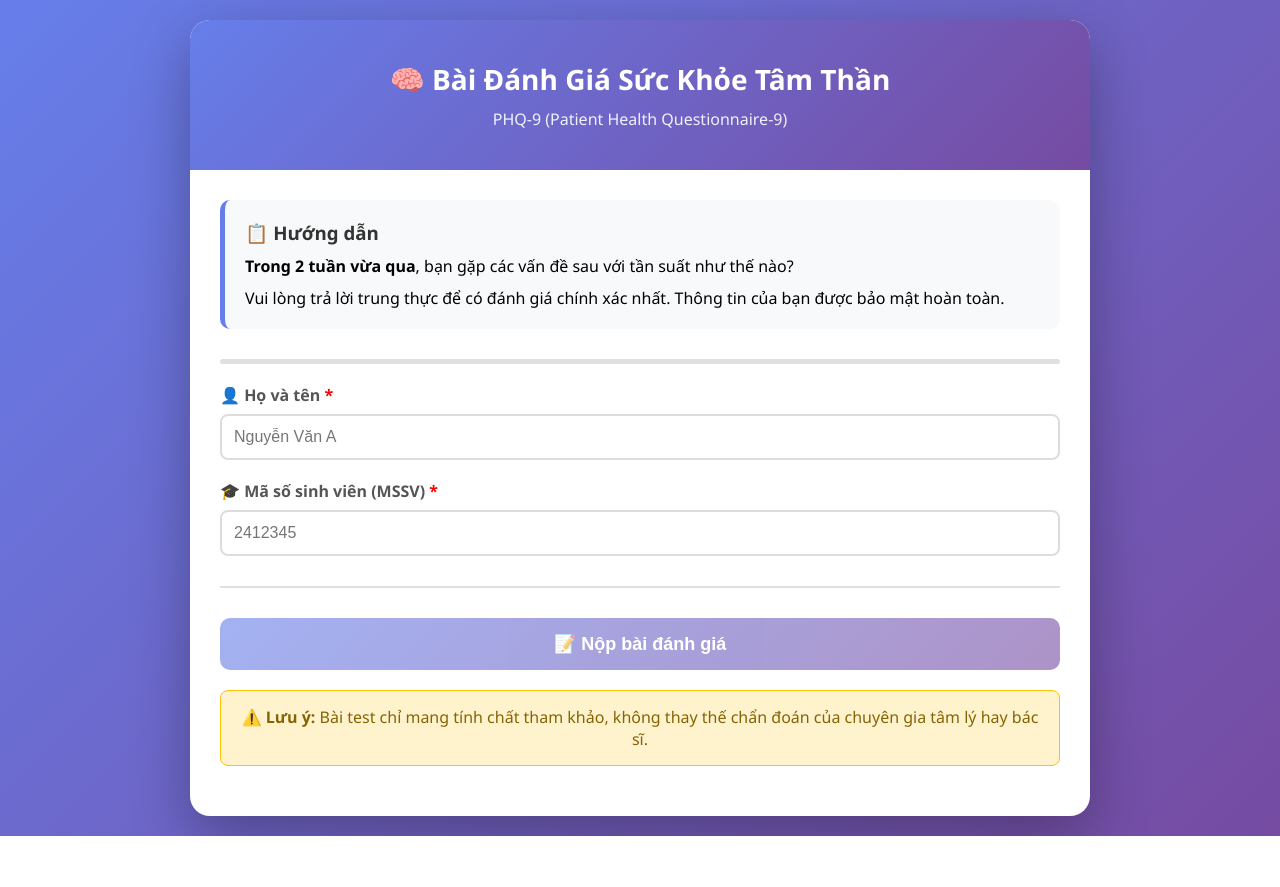
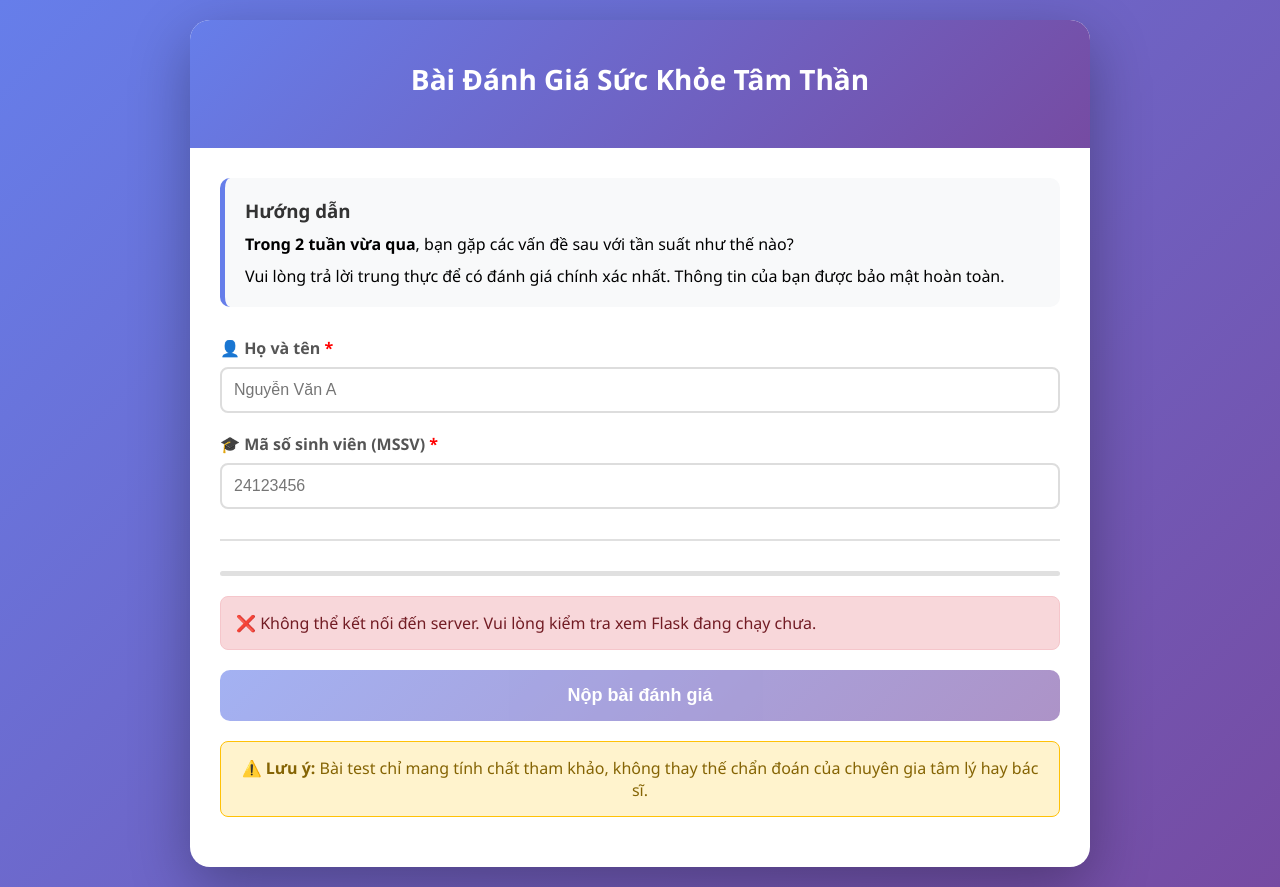
Before and after one commit to thuan65/TamLy-LAB-, a Flask app: template quiz/templates/quiz_mentalHealth.html in a window 1280 px wide. Before the commit the page ends 836 px from the top, so only its background shows below. Run offline with Flask 3, Linux system fonts and the light colour scheme; the template is opened without the code that fills it, so the values that code supplies are empty.

Commit message:
Update quiz_mentalHealth.html

```diff
--- a/quiz/templates/quiz_mentalHealth.html
+++ b/quiz/templates/quiz_mentalHealth.html
@@ -122,13 +122,11 @@
             border: 2px solid #e9ecef;
             border-radius: 50px;
             cursor: pointer;
-            font-size: 15px;
+            font-size: 14px;
             font-weight: 500;
             color: #495057;
             transition: all 0.3s ease;
             user-select: none;
-            text-transform: uppercase;
-            letter-spacing: 0.5px;
         }
 
         .radio-option input[type="radio"]:checked + label {
@@ -236,6 +234,7 @@
         .advice-box li {
             padding: 8px 0;
             color: #555;
+            line-height: 1.6;
         }
 
         .action-box {
@@ -259,6 +258,7 @@
         .action-box li {
             padding: 8px 0;
             color: #004085;
+            line-height: 1.6;
         }
 
         .continue-btn {
@@ -303,8 +303,28 @@
             transition: width 0.3s;
         }
 
+        .loading {
+            text-align: center;
+            padding: 40px;
+            color: #666;
+            font-size: 18px;
+        }
+
+        .error-message {
+            background: #f8d7da;
+            border: 1px solid #f5c6cb;
+            color: #721c24;
+            padding: 15px;
+            border-radius: 8px;
+            margin: 20px 0;
+        }
+
         /* Responsive */
         @media (max-width: 768px) {
+            .header h1 {
+                font-size: 24px;
+            }
+
             .radio-group {
                 flex-direction: column;
             }
@@ -323,19 +343,14 @@
 <body>
     <div class="container">
         <div class="header">
-            <h1>🧠 Bài Đánh Giá Sức Khỏe Tâm Thần</h1>
-            <p>PHQ-9 (Patient Health Questionnaire-9)</p>
+            <h1>Bài Đánh Giá Sức Khỏe Tâm Thần</h1>
         </div>
 
         <div class="content">
             <div class="info-section">
-                <h3>📋 Hướng dẫn</h3>
+                <h3>Hướng dẫn</h3>
                 <p><strong>Trong 2 tuần vừa qua</strong>, bạn gặp các vấn đề sau với tần suất như thế nào?</p>
                 <p style="margin-top: 10px;">Vui lòng trả lời trung thực để có đánh giá chính xác nhất. Thông tin của bạn được bảo mật hoàn toàn.</p>
-            </div>
-
-            <div class="progress-bar">
-                <div class="progress-fill" id="progressBar"></div>
             </div>
 
             <form id="quizForm">
@@ -347,23 +362,34 @@
 
                 <div class="form-group">
                     <label>🎓 Mã số sinh viên (MSSV) <span style="color: red;">*</span></label>
-                    <input type="text" id="mssv" placeholder="2412345" required>
+                    <input type="text" id="mssv" placeholder="24123456" required>
                 </div>
 
                 <hr style="margin: 30px 0; border: none; border-top: 2px solid #e0e0e0;">
 
-                <!-- Câu hỏi sẽ được load động -->
-                <div id="questions-container"></div>
+                <div class="progress-bar">
+                    <div class="progress-fill" id="progressBar"></div>
+                </div>
 
-                <!-- Câu hỏi về mức độ ảnh hưởng -->
-                <div class="impact-section" id="impact-section" style="display:none;">
-                    <h3>📊 Câu hỏi cuối cùng</h3>
-                    <p><strong>10. Những khó khăn trên đã ảnh hưởng đến học tập, công việc hoặc các sinh hoạt thường ngày của bạn như thế nào?</strong></p>
+                <!-- Loading indicator -->
+                <div id="loading" class="loading">
+                    <p>Đang tải câu hỏi...</p>
+                </div>
+
+                <!-- Error message -->
+                <div id="error" class="error-message" style="display: none;"></div>
+
+                <!-- Câu hỏi 1-9 -->
+                <div id="questions-container" style="display: none;"></div>
+
+                <!-- Câu hỏi 10: Mức độ ảnh hưởng -->
+                <div class="question-block" id="impact-section" style="display:none;">
+                    <h4>10. Những khó khăn trên đã ảnh hưởng đến học tập, công việc hoặc các sinh hoạt thường ngày của bạn như thế nào?</h4>
                     <div class="radio-group" id="impact-container"></div>
                 </div>
 
                 <button type="button" class="submit-btn" onclick="submitQuiz()" id="submitBtn" disabled>
-                    📝 Nộp bài đánh giá
+                    Nộp bài đánh giá
                 </button>
             </form>
 
@@ -380,15 +406,32 @@
         let totalQuestions = 0;
         let answeredQuestions = 0;
 
-        // Load câu hỏi từ API
+        // Load câu hỏi từ API khi trang được tải
         async function loadQuestions() {
             try {
+                document.getElementById('loading').style.display = 'block';
+                document.getElementById('error').style.display = 'none';
+
                 const res = await fetch('/api/lay-cau-hoi');
+
+                if (!res.ok) {
+                    throw new Error('Không thể kết nối đến server. Vui lòng kiểm tra xem Flask đang chạy chưa.');
+                }
+
                 const data = await res.json();
 
+                if (!data.success) {
+                    throw new Error(data.message || 'Lỗi tải câu hỏi');
+                }
+
+                // Ẩn loading, hiện câu hỏi
+                document.getElementById('loading').style.display = 'none';
+                document.getElementById('questions-container').style.display = 'block';
+
                 const container = document.getElementById('questions-container');
-                totalQuestions = data.cau_hoi.length;
+                totalQuestions = data.cau_hoi.length; // 9 câu hỏi
 
+                // Tạo 9 câu hỏi đầu
                 data.cau_hoi.forEach((cauHoi, index) => {
                     const questionDiv = document.createElement('div');
                     questionDiv.className = 'question-block';
@@ -406,7 +449,7 @@
                     container.appendChild(questionDiv);
                 });
 
-                // Load câu hỏi ảnh hưởng
+                // Tạo câu hỏi 10: Mức độ ảnh hưởng
                 const impactContainer = document.getElementById('impact-container');
                 data.anh_huong.forEach((label, value) => {
                     const div = document.createElement('div');
@@ -418,14 +461,25 @@
                     impactContainer.appendChild(div);
                 });
 
+                // Hiện câu 10 luôn (không cần đợi trả lời đủ 9 câu)
+                document.getElementById('impact-section').style.display = 'block';
+
+                console.log('Đã tải thành công', totalQuestions, 'câu hỏi');
+
             } catch (error) {
-                alert('❌ Lỗi khi tải câu hỏi: ' + error.message);
+                console.error('Lỗi:', error);
+                document.getElementById('loading').style.display = 'none';
+                const errorDiv = document.getElementById('error');
+                errorDiv.textContent = '❌ ' + error.message;
+                errorDiv.style.display = 'block';
             }
         }
 
-        // Cập nhật progress bar
+        // Cập nhật progress bar và kiểm tra đã trả lời đủ chưa
         function updateProgress() {
             answeredQuestions = 0;
+
+            // Đếm câu 1-9
             for (let i = 0; i < totalQuestions; i++) {
                 if (document.querySelector(`input[name="q${i}"]:checked`)) {
                     answeredQuestions++;
@@ -435,13 +489,7 @@
             const progress = (answeredQuestions / totalQuestions) * 100;
             document.getElementById('progressBar').style.width = progress + '%';
 
-            // Hiện phần ảnh hưởng khi đã trả lời đủ 9 câu
-            if (answeredQuestions === totalQuestions) {
-                document.getElementById('impact-section').style.display = 'block';
-                document.getElementById('impact-section').scrollIntoView({ behavior: 'smooth', block: 'nearest' });
-            }
-
-            // Enable submit button khi đã trả lời đủ
+            // Enable submit button khi đã trả lời đủ 9 câu + câu ảnh hưởng
             const impactChecked = document.querySelector('input[name="impact"]:checked');
             document.getElementById('submitBtn').disabled = !(answeredQuestions === totalQuestions && impactChecked);
         }
@@ -452,29 +500,32 @@
             const mssv = document.getElementById('mssv').value.trim();
 
             if (!hoTen || !mssv) {
-                alert('⚠️ Vui lòng nhập đầy đủ họ tên và MSSV!');
+                alert('Vui lòng nhập đầy đủ họ tên và MSSV!');
                 return;
             }
 
+            // Thu thập câu trả lời 1-9
             let answers = [];
             for (let i = 0; i < totalQuestions; i++) {
                 const choice = document.querySelector(`input[name="q${i}"]:checked`);
                 if (!choice) {
-                    alert(`⚠️ Vui lòng trả lời câu hỏi ${i + 1}!`);
+                    alert(`Vui lòng trả lời câu hỏi ${i + 1}!`);
                     return;
                 }
                 answers.push(Number(choice.value));
             }
 
+            // Thu thập câu 10: mức độ ảnh hưởng
             const impactChoice = document.querySelector('input[name="impact"]:checked');
             if (!impactChoice) {
-                alert('⚠️ Vui lòng chọn mức độ ảnh hưởng!');
+                alert('Vui lòng chọn mức độ ảnh hưởng (câu hỏi 10)!');
                 return;
             }
 
             // Disable button để tránh submit nhiều lần
-            document.getElementById('submitBtn').disabled = true;
-            document.getElementById('submitBtn').textContent = '⏳ Đang xử lý...';
+            const submitBtn = document.getElementById('submitBtn');
+            submitBtn.disabled = true;
+            submitBtn.textContent = 'Đang xử lý...';
 
             try {
                 const res = await fetch('/api/nop-bai', {
@@ -483,8 +534,8 @@
                     body: JSON.stringify({
                         ho_ten: hoTen,
                         mssv: mssv,
-                        tra_loi: answers,
-                        anh_huong: Number(impactChoice.value)
+                        tra_loi: answers,           // 9 câu trả lời
+                        anh_huong: Number(impactChoice.value)  // Câu 10
                     })
                 });
 
@@ -493,16 +544,18 @@
                 if (data.success) {
                     showResult(data);
                     // Scroll to result
-                    document.getElementById('result').scrollIntoView({ behavior: 'smooth' });
+                    setTimeout(() => {
+                        document.getElementById('result').scrollIntoView({ behavior: 'smooth' });
+                    }, 100);
                 } else {
-                    alert('❌ ' + data.message);
-                    document.getElementById('submitBtn').disabled = false;
-                    document.getElementById('submitBtn').textContent = '📝 Nộp bài đánh giá';
+                    alert('❌ ' + (data.message || 'Có lỗi xảy ra'));
+                    submitBtn.disabled = false;
+                    submitBtn.textContent = 'Nộp bài đánh giá';
                 }
             } catch (error) {
                 alert('❌ Lỗi kết nối: ' + error.message);
-                document.getElementById('submitBtn').disabled = false;
-                document.getElementById('submitBtn').textContent = '📝 Nộp bài đánh giá';
+                submitBtn.disabled = false;
+                submitBtn.textContent = 'Nộp bài đánh giá';
             }
         }
 
@@ -511,27 +564,28 @@
             const box = document.getElementById('result');
 
             let levelColor = '#28a745';
+            if (data.loai === 'info') levelColor = '#17a2b8';
             if (data.loai === 'warning') levelColor = '#ffc107';
             if (data.loai === 'danger') levelColor = '#dc3545';
 
             let canhBaoHtml = '';
             if (data.canh_bao) {
                 canhBaoHtml = `
-                    <div style="background: #fff3cd; border: 2px solid #dc3545; padding: 20px; border-radius: 10px; margin: 20px 0; text-align: center;">
-                        <h3 style="color: #dc3545; margin-bottom: 10px;">${data.canh_bao}</h3>
-                        <p style="color: #856404;">Vui lòng liên hệ ngay với chuyên gia hoặc hotline hỗ trợ: <strong>115</strong></p>
+                    <div style="background: #f8d7da; border: 2px solid #dc3545; padding: 20px; border-radius: 10px; margin: 20px 0; text-align: center;">
+                        <h3 style="color: #dc3545; margin-bottom: 10px;">🚨 ${data.canh_bao}</h3>
+                        <p style="color: #721c24; font-weight: bold;">Vui lòng liên hệ NGAY với chuyên gia hoặc hotline hỗ trợ: <strong style="font-size: 24px;">115</strong></p>
                     </div>
                 `;
             }
 
             box.innerHTML = `
                 <div class="result-header">
-                    <h2 style="color: #333;">✅ ${data.msg}</h2>
-                    <div class="result-score" style="color: ${levelColor};">${data.icon} ${data.diem}/${data.diem_max}</div>
+                    <h2 style="color: #333;">${data.msg}</h2>
+                    <div class="result-score" style="color: ${levelColor};">${data.icon} ${data.diem}/${data.diem_max} điểm</div>
                     <div class="result-level" style="color: ${levelColor};">
                         Mức độ: <strong>${data.muc_do}</strong>
                     </div>
-                    <p style="color: #666; margin-top: 10px;">
+                    <p style="color: #666; margin-top: 10px; font-size: 16px;">
                         Mức độ ảnh hưởng: <strong>${data.anh_huong_text}</strong>
                     </p>
                 </div>
@@ -539,22 +593,23 @@
                 ${canhBaoHtml}
 
                 <div class="advice-box">
-                    <h4>💡 Đánh giá & Lời khuyên</h4>
+                    <h4>Đánh giá & Lời khuyên</h4>
                     <ul>
                         ${data.loi_khuyen.map(item => `<li>• ${item}</li>`).join('')}
                     </ul>
                 </div>
 
                 <div class="action-box">
-                    <h4>🎯 Hành động tiếp theo</h4>
+                    <h4>Hành động tiếp theo</h4>
                     <ul>
                         ${data.hanh_dong.map(item => `<li>✓ ${item}</li>`).join('')}
                     </ul>
                 </div>
 
-                <div style="text-align: center;">
+                <div style="text-align: center; margin-top: 20px;">
+                    <p style="color: #666; margin-bottom: 15px;">Nếu bạn cần hỗ trợ thêm, hãy liên hệ với chuyên gia tư vấn</p>
                     <a href="/therapists" class="continue-btn">
-                        🔍 Xem danh sách chuyên gia tư vấn
+                        Xem danh sách chuyên gia tư vấn
                     </a>
                 </div>
             `;
@@ -565,8 +620,11 @@
             document.getElementById('quizForm').style.display = 'none';
         }
 
-        // Load câu hỏi khi trang được tải
-        window.onload = loadQuestions;
+        // Auto-load câu hỏi khi trang được tải
+        window.addEventListener('DOMContentLoaded', function() {
+            console.log('Đang tải câu hỏi ...');
+            loadQuestions();
+        });
     </script>
 </body>
 </html>
```
